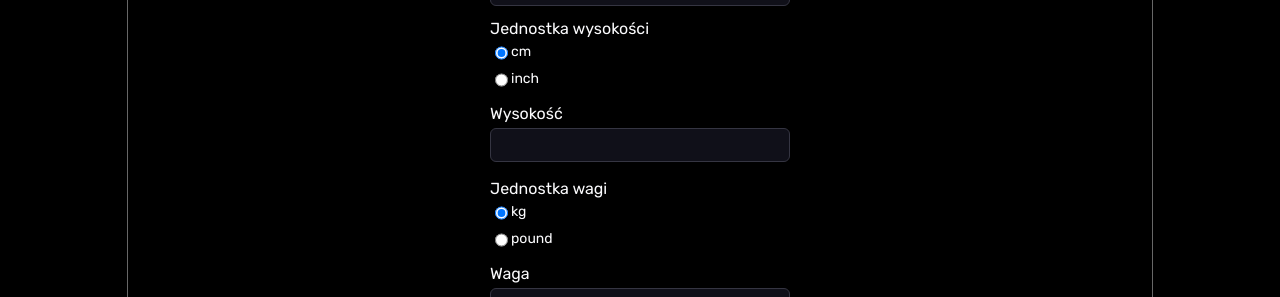
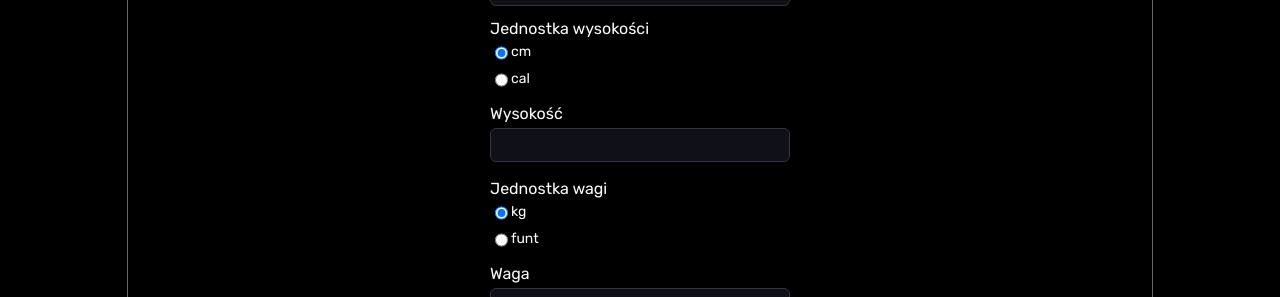
Before and after one commit to WeronikaCzepiela/bmi-calculator, a React (Create React App) app: page / in a window 1280 px wide. Shown: the part 246-543 px from the top of the page. Built offline with nearby package versions, Linux system fonts and the light colour scheme.

Commit message:
Add translation for Polish, English and Spanish for labels in radiogroup

```diff
--- a/src/components/DataAndResult/Data/Data.jsx
+++ b/src/components/DataAndResult/Data/Data.jsx
@@ -46,7 +46,11 @@ export const Data = ({ setNewMeasurementsHistory }) => {
   const bmi = calculateBmi()
   const { t } = useTranslation()
   const optionSex = optionsSex(t)
+  const optionWeight = optionsWeight(t)
+  const optionHeight = optionsHeight(t)
 
+  console.log(optionSex)
+  console.log(optionWeight)
   return (
     <div className={'data-and-result'}>
       <div className={'data'}>
@@ -54,14 +58,14 @@ export const Data = ({ setNewMeasurementsHistory }) => {
         <SelectInputForm label={t('sex')} options={optionSex} control={control} name={'sex'} />
         <RadioGroupForm
           label={t('height_unit')}
-          options={optionsHeight}
+          options={optionHeight}
           name={'height_unit'}
           control={control}
         />
         <TextInputForm label={t('height')} name={'height'} control={control} />
         <RadioGroupForm
           label={t('weight_unit')}
-          options={optionsWeight}
+          options={optionWeight}
           name={'weight_unit'}
           control={control}
         />
--- a/src/components/DataAndResult/Data/Options.js
+++ b/src/components/DataAndResult/Data/Options.js
@@ -5,12 +5,12 @@ export const optionsSex = (t) => [
   { value: 'female', label: t('female') },
 ]
 
-export const optionsHeight = [
+export const optionsHeight = (t) => [
   { label: 'cm', value: 'cm' },
-  { label: 'inch', value: 'inch' },
+  { label: t('inch'), value: 'inch' },
 ]
 
-export const optionsWeight = [
+export const optionsWeight = (t) => [
   { label: 'kg', value: 'kg' },
-  { label: 'pound', value: 'pound' },
+  { label: t('pound'), value: 'pound' },
 ]
--- a/src/utils/i18.config.js
+++ b/src/utils/i18.config.js
@@ -16,6 +16,8 @@ const translationPl = {
   male: 'Mężczyzna',
   female: 'Kobieta',
   title: 'Ostatnie zapisane pomiary',
+  inch: 'cal',
+  pound: 'funt',
 }
 
 const translationEn = {
@@ -34,6 +36,8 @@ const translationEn = {
   female: 'Female',
   title: 'Last {{count}} saved measurement',
   title_other: 'Last {{count}} saved measurements',
+  inch: 'inch',
+  pound: 'pound',
 }
 
 const translationEs = {
@@ -51,6 +55,8 @@ const translationEs = {
   male: 'Hombre',
   female: 'Mujer',
   title: 'Últimas mediciones registradas',
+  inch: 'pulgada',
+  pound: 'libra',
 }
 
 i18n.use(initReactI18next).init({
```
